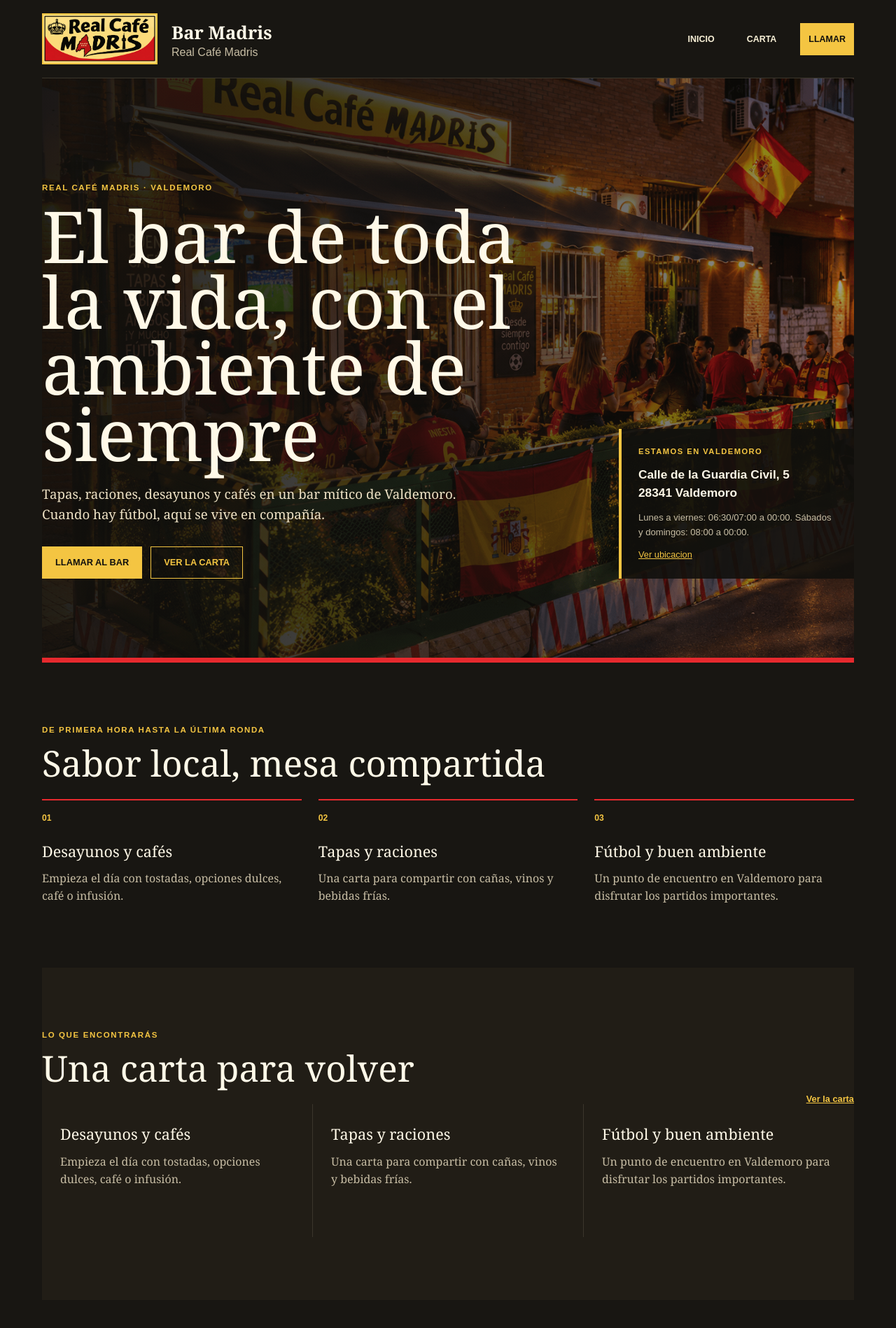
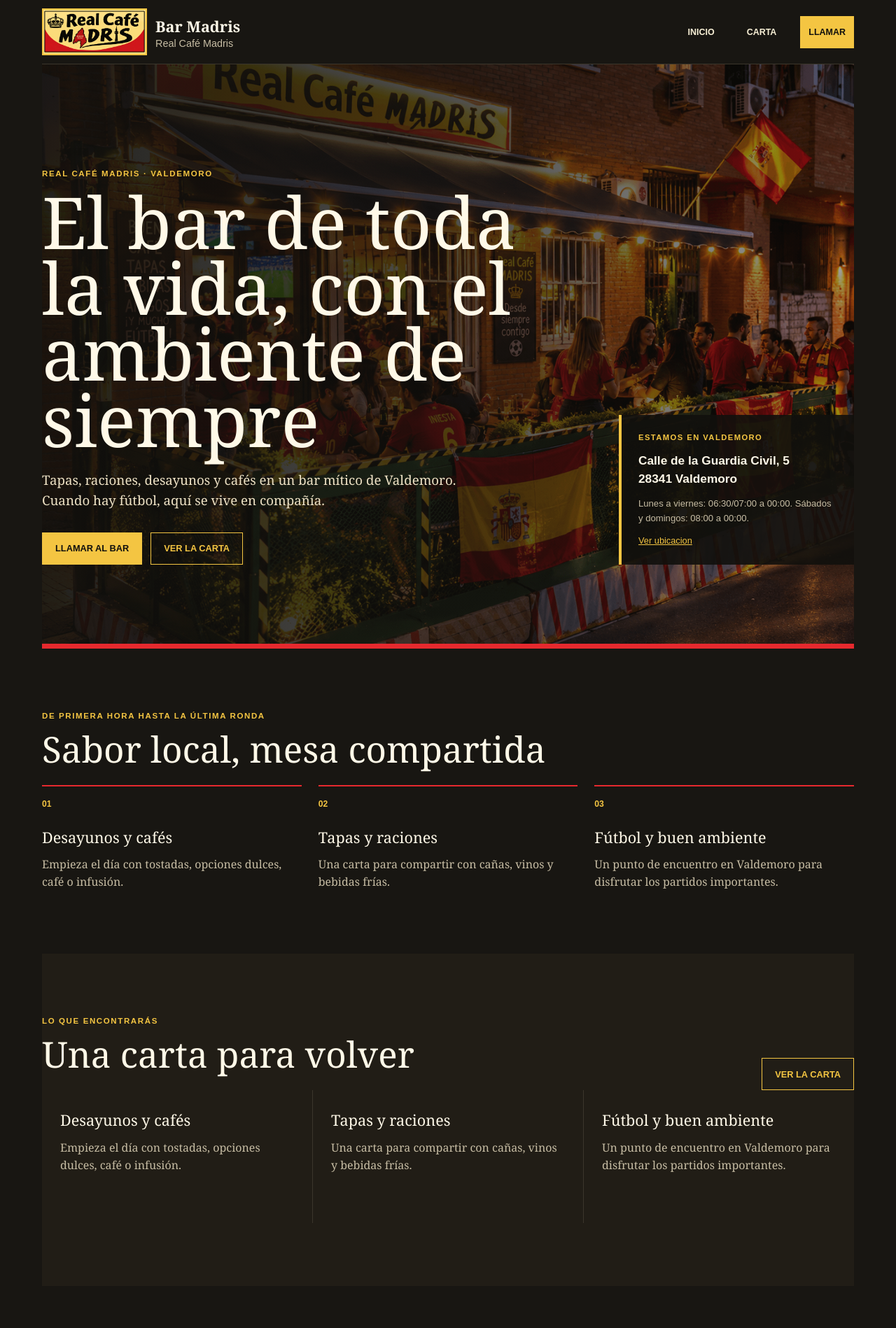
Before and after one commit to angelmaturana/bar-madris-valdemoro, a FastAPI app: page / in a window 1280 px wide. Shown: the top 1898 px of the page at 70% size. Run offline with FastAPI, Linux system fonts and the light colour scheme.

Commit message:
Restaurar hover links y ajustes

```diff
--- a/app/static/css/site.css
+++ b/app/static/css/site.css
@@ -2,18 +2,39 @@
 * { box-sizing: border-box; }
 html { scroll-behavior: smooth; }
 body { margin: 0; color: var(--ink); background: var(--paper); font-family: Georgia, 'Times New Roman', serif; line-height: 1.55; }
-a { color: inherit; text-decoration: none; }
+a { color: inherit; text-decoration: none; transition: color .2s ease; }
+a:hover { color: var(--primary); }
 .page-width, .site-header, .site-footer { width: min(1160px, calc(100% - 40px)); margin-inline: auto; }
-.site-header { min-height: 112px; display: flex; align-items: center; justify-content: space-between; gap: 24px; border-bottom: 1px solid var(--line); }
-.brand { display: flex; align-items: center; gap: 20px; }
-.brand-logo { width: 165px; object-fit: contain; background: var(--white); border: 2px solid var(--primary); }
-.brand strong { display: block; color: var(--white); font-size: 1.6rem; }
-.brand small { display: block; color: var(--muted); font: 1rem Arial, sans-serif; }
+.site-header { min-height: 92px; display: flex; align-items: center; justify-content: space-between; gap: 24px; border-bottom: 1px solid var(--line); }
+.brand { display: flex; align-items: center; gap: 12px; }
+
+/* LOGO Y TEXTO AUMENTADOS */
+.brand-logo { width: 150px; object-fit: contain; background: var(--white); border: 2px solid var(--primary); }
+.brand strong { display: block; color: var(--white); font-size: 1.35rem; }
+.brand small { display: block; color: var(--muted); font: .9rem Arial, sans-serif; }
+
 nav { display: flex; align-items: center; gap: 22px; font: 700 .78rem Arial, sans-serif; text-transform: uppercase; }
 nav a { display: inline-flex; align-items: center; min-height: 46px; padding: 0 12px; transition: color .2s ease, background-color .2s ease; }
 nav a:hover, nav a:focus-visible { color: var(--secondary); background: var(--primary); }
 nav .nav-action { color: var(--secondary); background: var(--primary); transition: color .2s ease, background-color .2s ease; }
 nav .nav-action:hover, nav .nav-action:focus-visible { background: var(--secondary); color: black; }
+
+/* HOVERS PERSONALIZADOS SOLICITADOS */
+nav .nav-action.no-hover:hover,
+nav .nav-action.no-hover:focus-visible,
+.button.primary.no-hover:hover,
+.button.primary.no-hover:focus-visible {
+    background-color: var(--primary) !important;
+    color: var(--secondary) !important;
+    cursor: pointer;
+}
+
+.button.secondary.btn-amarillo:hover,
+.button.secondary.btn-amarillo:focus-visible {
+    background-color: var(--primary) !important;
+    color: #000000 !important;
+}
+
 .hero { position: relative; display: grid; grid-template-columns: minmax(0, 1.4fr) minmax(250px, .6fr); gap: 40px; min-height: 650px; padding-top: clamp(80px, 12vw, 150px); padding-bottom: clamp(70px, 10vw, 120px); isolation: isolate; }
 .hero::before { position: absolute; z-index: -2; inset: 0; content: ''; background: linear-gradient(90deg, rgba(17,16,13,.93) 0%, rgba(17,16,13,.72) 55%, rgba(17,16,13,.4)), var(--hero-image) center 38% / cover; }
 .hero::after { position: absolute; z-index: -1; right: 0; bottom: 0; left: 0; height: 7px; content: ''; background: var(--accent); }
--- a/app/templates/home.html
+++ b/app/templates/home.html
@@ -1,14 +1,15 @@
 {% extends 'base.html' %}
 {% block content %}
 <main>
+    <!-- El Hero ocupa el ancho completo de la pantalla -->
     <section class="hero page-width" style="--hero-image: url('{{ absolute_url(site_url, site.image) }}');">
         <div class="hero-copy">
             <p class="eyebrow">{{ home.eyebrow }}</p>
             <h1>{{ home.title }}</h1>
             <p class="lead">{{ home.description }}</p>
             <div class="actions">
-                {% if home.primary_action.type == 'phone' %}<a class="button primary nav-action" href="tel:{{ home.primary_action.value }}">{{ home.primary_action.label }}</a>{% else %}<a class="button primary nav-action" href="{{ home.primary_action.value }}">{{ home.primary_action.label }}</a>{% endif %}
-                {% if home.secondary_action.type == 'email' %}<a class="button secondary nav-action" href="mailto:{{ home.secondary_action.value }}">{{ home.secondary_action.label }}</a>{% else %}<a class="button secondary nav-action" href="{{ home.secondary_action.value }}">{{ home.secondary_action.label }}</a>{% endif %}
+                <a class="button primary nav-action no-hover" href="tel:+34918080007">Llamar al bar</a>
+                <a class="button secondary nav-action btn-amarillo" href="/carta">Ver la carta</a>
             </div>
         </div>
         <aside class="hero-aside">
@@ -19,7 +20,7 @@
         </aside>
     </section>
 
-    <!-- AQUÍ SE AÑADE EL CONTENEDOR PARA LIMITAR EL ANCHO -->
+    <!-- Envolvemos el resto en page-width para que mantenga el ancho igual que la carta -->
     <div class="page-width">
         <section class="section" aria-labelledby="benefits-title">
             <p class="eyebrow">De primera hora hasta la última ronda</p>
@@ -32,14 +33,23 @@
         <section class="section dark-band" aria-labelledby="services-title">
             <div>
                 <p class="eyebrow">Lo que encontrarás</p>
-                <div class="section-heading"><h2 id="services-title">Una carta para volver</h2><a class="text-link" href="/carta">Ver la carta</a></div>
+                <div class="section-heading">
+                    <h2 id="services-title">Una carta para volver</h2>
+                    <a class="button secondary nav-action btn-amarillo" href="/carta">Ver la carta</a>
+                </div>
                 <div class="service-grid">{% for benefit in home.benefits %}<article><h3>{{ benefit.title }}</h3><p>{{ benefit.description }}</p></article>{% endfor %}</div>
             </div>
         </section>
 
         {% if home.faqs %}<section class="section faq" aria-labelledby="faq-title"><p class="eyebrow">Preguntas frecuentes</p><h2 id="faq-title">Antes de empezar</h2>{% for faq in home.faqs %}<details><summary>{{ faq.question }}</summary><p>{{ faq.answer }}</p></details>{% endfor %}</section>{% endif %}
 
-        <section class="contact-strip" aria-labelledby="contact-title"><div><p class="eyebrow">Calle de la Guardia Civil, 5</p><h2 id="contact-title">Nos vemos en Bar Madris.</h2></div><a class="button primary" href="tel:{{ site.phone }}">{{ home.primary_action.label }}</a></section>
+        <section class="contact-strip" aria-labelledby="contact-title">
+            <div>
+                <p class="eyebrow">Calle de la Guardia Civil, 5</p>
+                <h2 id="contact-title">Nos vemos en Bar Madris.</h2>
+            </div>
+            <a class="button primary no-hover" href="tel:+34918080007">Llamar al bar</a>
+        </section>
     </div>
 </main>
 {% endblock %}
--- a/app/templates/partials/header.html
+++ b/app/templates/partials/header.html
@@ -9,6 +9,6 @@
     <nav aria-label="Navegacion principal">
         <a href="/">Inicio</a>
         <a href="/carta">Carta</a>
-        <a class="nav-action" href="tel:{{ site.phone }}">Llamar</a>
+        <a class="nav-action no-hover" href="tel:+34918080007">Llamar</a>
     </nav>
 </header>
```
Also changed, not shown: other parts of app/static/css/site.css (+69 -5 lines).
